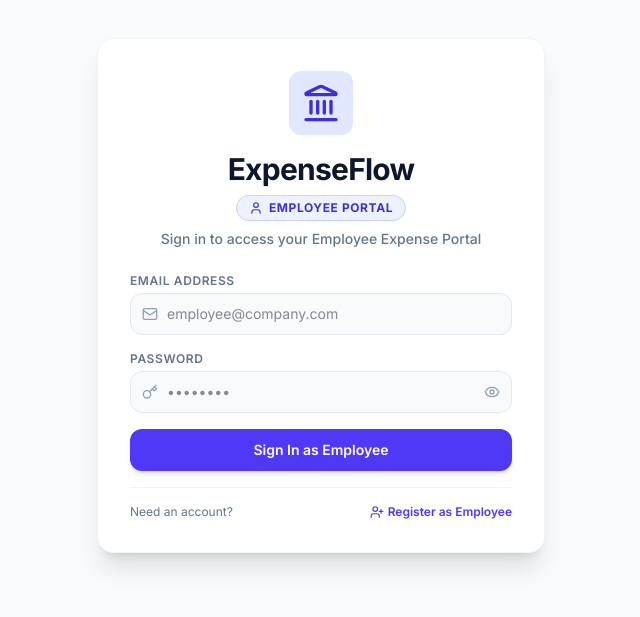
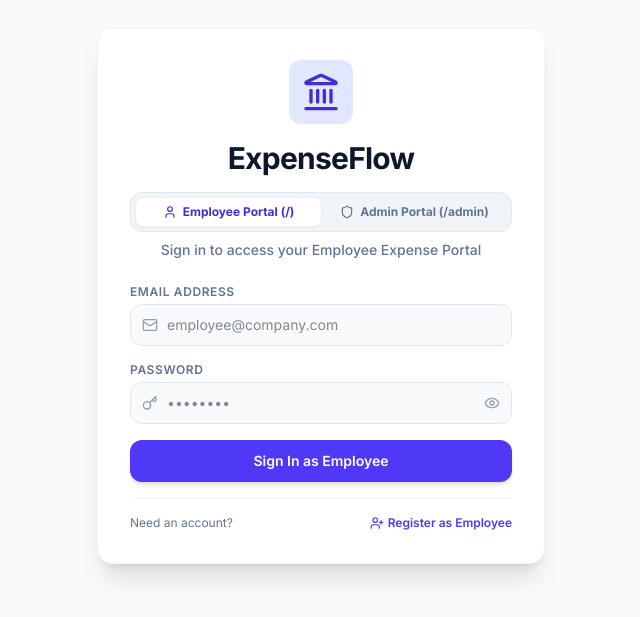
Before and after one commit to Pavan-stem/Expense-FLow-Frontend, a React (Vite) app: page / in a window 1280 px wide. Shown: the part 105-722 px from the top of the page, without its empty margins (319-959 px from the left). Built offline with nearby package versions, Linux system fonts and the light colour scheme; no server answers; the database is empty.

Commit message:
feat: initialize frontend project with App, Navbar, Sidebar, and Login components

```diff
--- a/src/App.tsx
+++ b/src/App.tsx
@@ -20,25 +20,88 @@ export default function App() {
   const [isMobileSidebarOpen, setIsMobileSidebarOpen] = useState(false);
   const [targetExpenseId, setTargetExpenseId] = useState<string | null>(null);
 
-  // Database auto-seeding on mount
+  // Helper to check if user role matches the current URL path
+  const validateUserForCurrentPath = (user: EmployeeProfile | null): EmployeeProfile | null => {
+    if (!user) return null;
+    const isAdminPath = typeof window !== "undefined" && window.location.pathname.startsWith("/admin");
+    if (isAdminPath && user.role !== "admin") {
+      // Employee account on /admin path -> do not show employee account on /admin
+      return null;
+    }
+    if (!isAdminPath && user.role === "admin") {
+      // Admin account on employee path (/) -> do not show admin account on employee path
+      return null;
+    }
+    return user;
+  };
+
+  // Monkey patch pushState & replaceState so history navigation triggers popstate event
+  useEffect(() => {
+    const originalPushState = history.pushState;
+    const originalReplaceState = history.replaceState;
+
+    history.pushState = function (...args) {
+      originalPushState.apply(this, args);
+      window.dispatchEvent(new Event("popstate"));
+    };
+
+    history.replaceState = function (...args) {
+      originalReplaceState.apply(this, args);
+      window.dispatchEvent(new Event("popstate"));
+    };
+
+    return () => {
+      history.pushState = originalPushState;
+      history.replaceState = originalReplaceState;
+    };
+  }, []);
+
+  // Database auto-seeding on mount & route change listener
   useEffect(() => {
     const initDb = async () => {
       await seedDatabaseIfNeeded();
     };
     initDb();
 
-    // Recover login session from localStorage
-    const savedUser = localStorage.getItem("expense_flow_user");
-    if (savedUser) {
-      try {
-        setCurrentUser(JSON.parse(savedUser));
-      } catch (e) {
-        console.error("Failed to recover login session:", e);
+    const checkSessionAndPath = () => {
+      const savedUserStr = localStorage.getItem("expense_flow_user");
+      if (savedUserStr) {
+        try {
+          const savedUser: EmployeeProfile = JSON.parse(savedUserStr);
+          const validUser = validateUserForCurrentPath(savedUser);
+          if (validUser) {
+            setCurrentUser(validUser);
+          } else {
+            // Role does not match current URL link -> do not show logged-in account
+            setCurrentUser(null);
+            localStorage.removeItem("expense_flow_user");
+          }
+        } catch (e) {
+          console.error("Failed to recover login session:", e);
+          setCurrentUser(null);
+          localStorage.removeItem("expense_flow_user");
+        }
+      } else {
+        setCurrentUser(null);
       }
-    }
+    };
+
+    checkSessionAndPath();
+
+    window.addEventListener("popstate", checkSessionAndPath);
+    return () => {
+      window.removeEventListener("popstate", checkSessionAndPath);
+    };
   }, []);
 
   const handleLoginSuccess = (user: EmployeeProfile) => {
+    // Sync URL path with logged-in user role
+    if (user.role === "admin" && !window.location.pathname.startsWith("/admin")) {
+      window.history.pushState({}, "", "/admin");
+    } else if (user.role !== "admin" && window.location.pathname.startsWith("/admin")) {
+      window.history.pushState({}, "", "/");
+    }
+
     setCurrentUser(user);
     localStorage.setItem("expense_flow_user", JSON.stringify(user));
     // Default to dashboard after logging in
--- a/src/components/Login.tsx
+++ b/src/components/Login.tsx
@@ -72,6 +72,12 @@ export default function Login({ onLoginSuccess }: LoginProps) {
           setError("Access Denied: Only Administrator accounts can log in via the Admin Portal (/admin).");
           setLoading(false);
           return;
+        }
+        if (!isAdminPath && user.role === "admin") {
+          // If admin logs in on employee route, switch URL to /admin automatically
+          if (typeof window !== "undefined") {
+            window.history.pushState({}, "", "/admin");
+          }
         }
         onLoginSuccess(user);
       } else {
@@ -159,12 +165,34 @@ export default function Login({ onLoginSuccess }: LoginProps) {
             ExpenseFlow
           </h2>
 
-          <div className="mt-2 flex justify-center">
-            <span className={`inline-flex items-center gap-1.5 px-3 py-1 rounded-full text-xs font-bold uppercase tracking-wider ${isAdminPath ? "bg-purple-50 text-purple-700 border border-purple-200" : "bg-indigo-50 text-indigo-700 border border-indigo-200"
-              }`}>
-              {isAdminPath ? <Shield className="h-3.5 w-3.5" /> : <User className="h-3.5 w-3.5" />}
-              {isAdminPath ? "Admin Portal" : "Employee Portal"}
-            </span>
+          {/* Interactive Portal Switcher Tabs */}
+          <div className="mt-4 flex rounded-xl bg-slate-100 p-1 border border-slate-200">
+            <button
+              id="switch-to-employee-portal-btn"
+              type="button"
+              onClick={() => navigateToPath(false)}
+              className={`flex-1 py-1.5 px-3 rounded-lg text-xs font-bold transition flex items-center justify-center gap-1.5 cursor-pointer ${
+                !isAdminPath
+                  ? "bg-white text-indigo-700 shadow-xs border border-slate-200/60"
+                  : "text-slate-500 hover:text-slate-800"
+              }`}
+            >
+              <User className="h-3.5 w-3.5" />
+              Employee Portal (/)
+            </button>
+            <button
+              id="switch-to-admin-portal-btn"
+              type="button"
+              onClick={() => navigateToPath(true)}
+              className={`flex-1 py-1.5 px-3 rounded-lg text-xs font-bold transition flex items-center justify-center gap-1.5 cursor-pointer ${
+                isAdminPath
+                  ? "bg-white text-purple-700 shadow-xs border border-slate-200/60"
+                  : "text-slate-500 hover:text-slate-800"
+              }`}
+            >
+              <Shield className="h-3.5 w-3.5" />
+              Admin Portal (/admin)
+            </button>
           </div>
 
           <p className="mt-2 text-center text-sm text-slate-500 font-medium">
--- a/src/components/Navbar.tsx
+++ b/src/components/Navbar.tsx
@@ -106,10 +106,17 @@ export default function Navbar({
         <h1 className="text-sm sm:text-lg md:text-xl font-bold text-slate-800 tracking-tight font-sans truncate">
           ExpenseFlow
         </h1>
-        <div className="hidden xs:block h-3.5 w-[1px] bg-slate-200" />
-        <span className="hidden xs:inline-block text-[9px] sm:text-xs font-semibold px-1.5 sm:px-2.5 py-0.5 bg-indigo-50 text-indigo-700 rounded-full font-mono uppercase tracking-wider flex-shrink-0">
-          {user.role}
-        </span>
+        <button
+          id="nav-switch-portal-badge"
+          onClick={() => {
+            const targetUrl = user.role === "admin" ? "/" : "/admin";
+            window.history.pushState({}, "", targetUrl);
+          }}
+          className="hidden xs:inline-flex items-center gap-1 text-[9px] sm:text-xs font-semibold px-2 sm:px-2.5 py-0.5 bg-indigo-50 hover:bg-indigo-100 text-indigo-700 rounded-full font-mono uppercase tracking-wider flex-shrink-0 transition cursor-pointer border border-indigo-200/60"
+          title={`Click to switch link to ${user.role === "admin" ? "Employee Portal (/)" : "Admin Portal (/admin)"}`}
+        >
+          <span>{user.role}</span>
+        </button>
       </div>
 
       {/* Utilities */}
--- a/src/components/Sidebar.tsx
+++ b/src/components/Sidebar.tsx
@@ -104,6 +104,24 @@ export default function Sidebar({ activeTab, onTabChange, user, isMobileOpen, on
 
         {/* Sidebar Footer Info */}
         <div className="p-4 border-t border-slate-800 text-xs text-slate-500 space-y-2.5">
+          <button
+            id="sidebar-switch-portal-btn"
+            onClick={() => {
+              if (onClose) onClose();
+              const targetUrl = user.role === "admin" ? "/" : "/admin";
+              window.history.pushState({}, "", targetUrl);
+            }}
+            className="w-full flex items-center justify-between px-3 py-2 rounded-xl text-xs font-semibold text-slate-300 hover:text-white bg-slate-800/70 hover:bg-slate-800 transition cursor-pointer border border-slate-700/60"
+          >
+            <div className="flex items-center gap-2">
+              <Shield className="h-4 w-4 text-indigo-400" />
+              <span>{user.role === "admin" ? "Employee Portal" : "Admin Portal"}</span>
+            </div>
+            <span className="text-[10px] font-mono text-slate-400 font-bold bg-slate-900 px-1.5 py-0.5 rounded">
+              {user.role === "admin" ? "/" : "/admin"}
+            </span>
+          </button>
+
           {onLogout && (
             <button
               id="sidebar-logout-btn"
```
Also changed, not shown: 6 other files (tests, documents, lock files or other folders).
